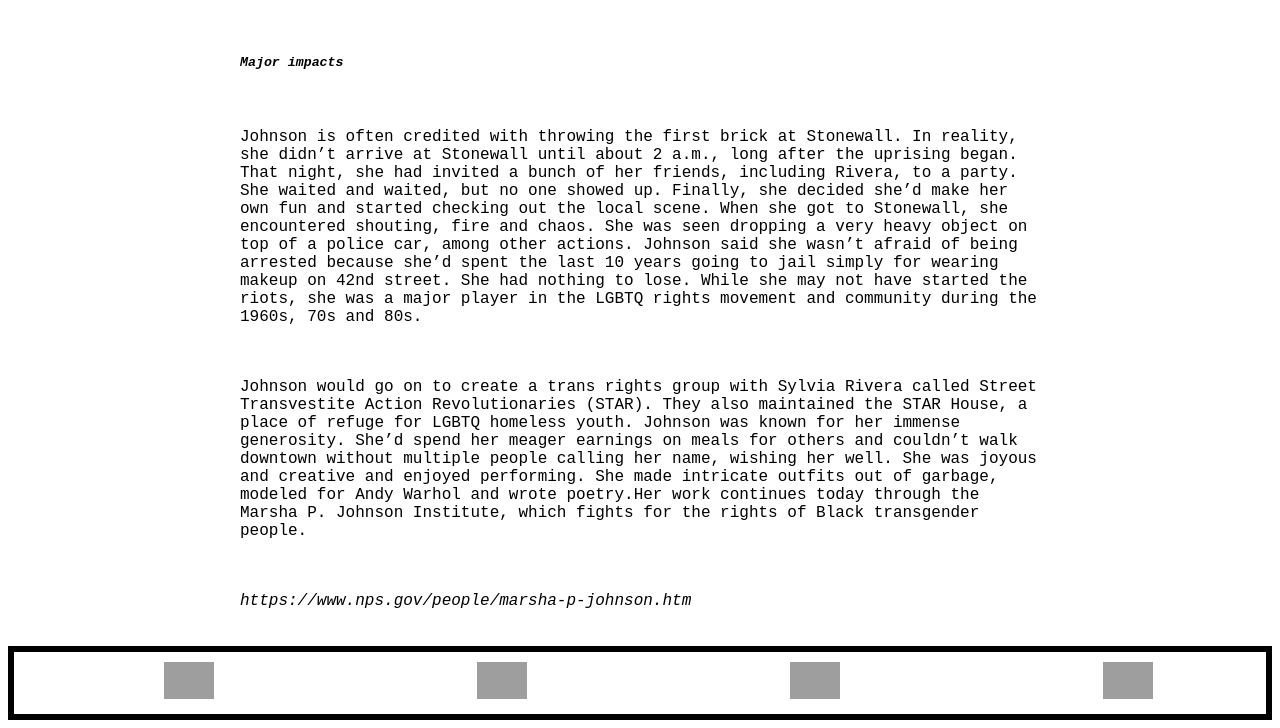
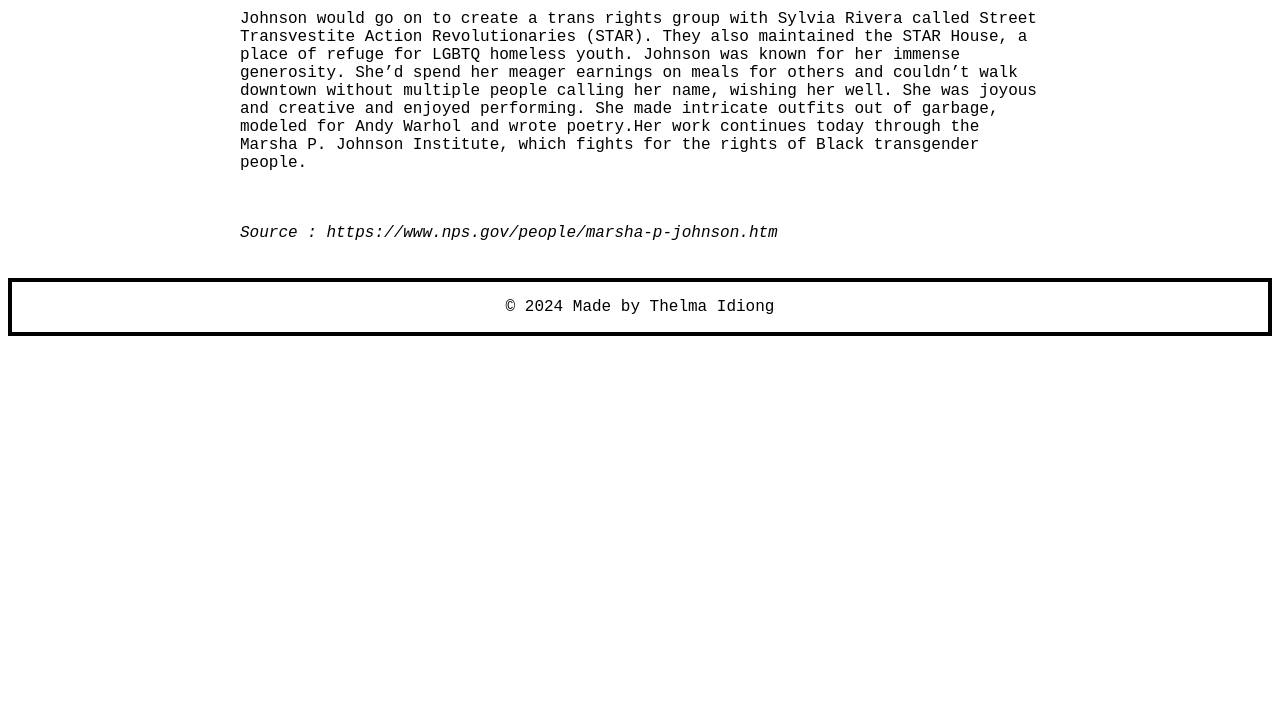
Before and after one commit to ticoders/Blog-project, a plain HTML site: page pages/blogpost.html in a window 1280 px wide. Shown: the part 1386-2114 px from the top of the page. After the commit the page ends 1730 px from the top, so only its background shows below. Drawn offline with Linux system fonts and the light colour scheme; grey boxes are pictures that could not be loaded.

Commit message:
Intitial commit : Blog project

```diff
--- a/css/footer.css
+++ b/css/footer.css
@@ -1,6 +1,7 @@
 .footer{
     display: flex;
-    border: 6px solid black;
+    border: 4px solid black;
+    justify-content: center;
 
 
 }
@@ -8,7 +9,7 @@
     flex:1;
     padding: 10px;
     align-items: center;
-    padding-left: 150px;
+
 
 
 }
--- a/pages/blogpost.html
+++ b/pages/blogpost.html
@@ -15,22 +15,13 @@
         <nav>
             <ul class = "nav-links">
                 <a href = "../index.html"><li>Home</li></a>
-                <a href = "blogpost.html"><li>Posts</li></a>
+                <a href = "../pages/blogpost.html"><li>Posts</li></a>
                 <li> Submissions </li>
                 <a href = "#connect"><li> Connect </li></a>
             </ul>
         </nav>
     </header>
     <div class = "container">
-        <h5>Author Info</h5>
-        <p class = "top-text">Name: Cal goodin </p>
-        <p class = "top-text">Title: The Unsung Heroines of Stonewall </p>
-        <p class = "top-text">Company: NPCA </p>
-        <p class = "top-text">Cal is passionate about ensuring that our national parks tell the stories of all Americans.  </p>
-        <div class ="avatar-img">
-            <img src="https://npca.s3.amazonaws.com/people/3795/08c3eb6a-5e14-42d8-9ef7-9d2e662c6e05-square.jpg?1601380061" width="60" height="60" alt="authors photo">
-        </div>
-
         <h3>
             Marsha P Johnson
         </h3>
@@ -42,26 +33,17 @@
         <h5> <em>Major impacts</em> </h5>
         <p>Johnson is often credited with throwing the first brick at Stonewall. In reality, she didn’t arrive at Stonewall until about 2 a.m., long after the uprising began. That night, she had invited a bunch of her friends, including Rivera, to a party. She waited and waited, but no one showed up. Finally, she decided she’d make her own fun and started checking out the local scene. When she got to Stonewall, she encountered shouting, fire and chaos. She was seen dropping a very heavy object on top of a police car, among other actions. Johnson said she wasn’t afraid of being arrested because she’d spent the last 10 years going to jail simply for wearing makeup on 42nd street. She had nothing to lose. While she may not have started the riots, she was a major player in the LGBTQ rights movement and community during the 1960s, 70s and 80s.</p>
         <p>Johnson would go on to create a trans rights group with Sylvia Rivera called Street Transvestite Action Revolutionaries (STAR). They also maintained the STAR House, a place of refuge for LGBTQ homeless youth. Johnson was known for her immense generosity. She’d spend her meager earnings on meals for others and couldn’t walk downtown without multiple people calling her name, wishing her well. She was joyous and creative and enjoyed performing. She made intricate outfits out of garbage, modeled for Andy Warhol and wrote poetry.Her work continues today through the Marsha P. Johnson Institute, which fights for the rights of Black transgender people. </p>
-        <p class = "source">https://www.nps.gov/people/marsha-p-johnson.htm</p>
+        <p class = "source">Source : https://www.nps.gov/people/marsha-p-johnson.htm</p>
 
     </div>
 
     <section>
         <footer id = "connect">
             <div class = "footer">
+                <div>
+                    <p> &copy; 2024 Made by Thelma Idiong </p>
+                </div>
 
-                <div class = "social">
-                    <img src = "https://1000logos.net/wp-content/uploads/2017/02/Twitter-Logosu.png">
-                </div>
-                <div class = "social">
-                    <img src = "https://1000logos.net/wp-content/uploads/2017/02/Facebook-Logosu.png">
-                </div>
-                <div class = "social">
-                    <img src = "https://1000logos.net/wp-content/uploads/2017/02/Instagram-Logo-768x432.png">
-                </div>
-                <div class = "social">
-                    <img src = "https://1000logos.net/wp-content/uploads/2017/03/Color-of-the-LinkedIn-Logo.jpg">
-                </div>
             </div>
 
         </footer>
```
Also changed, not shown: index.html (+5 -14 lines).
